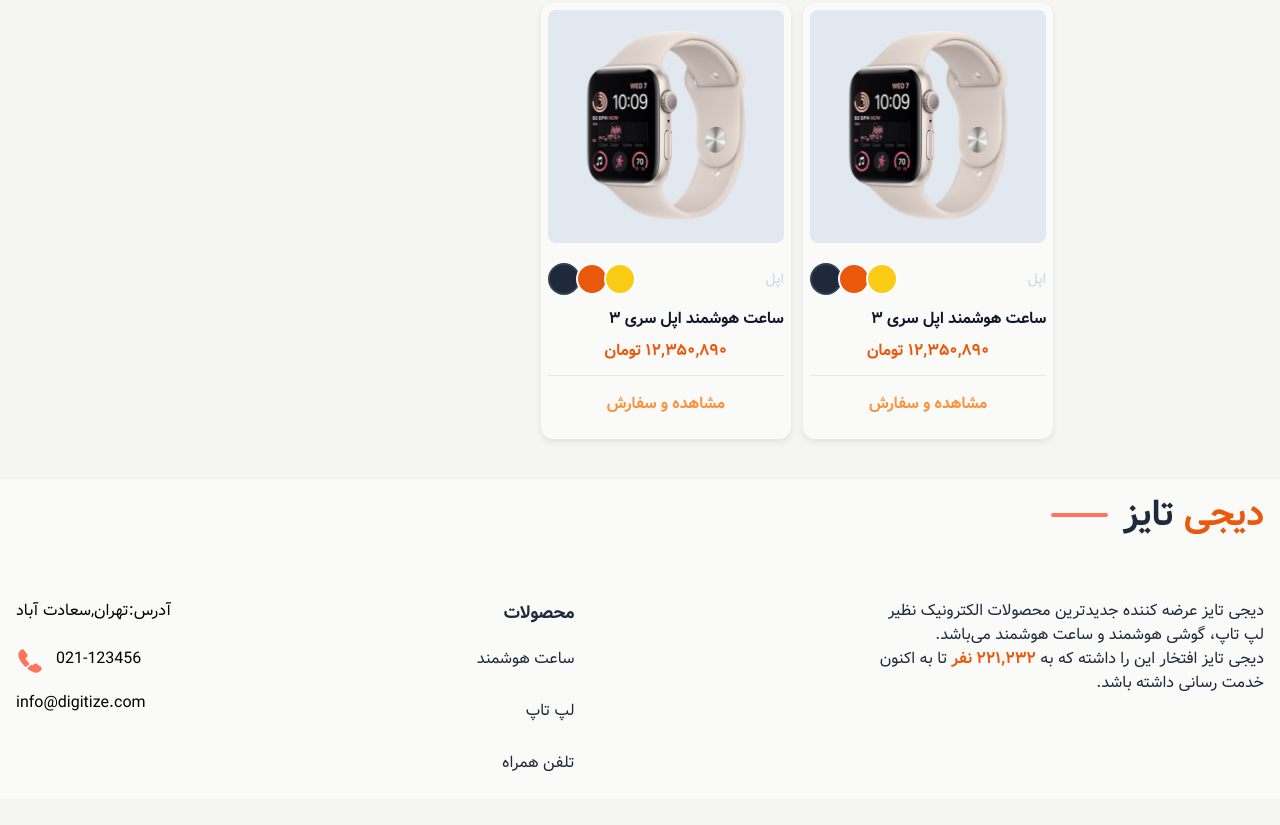
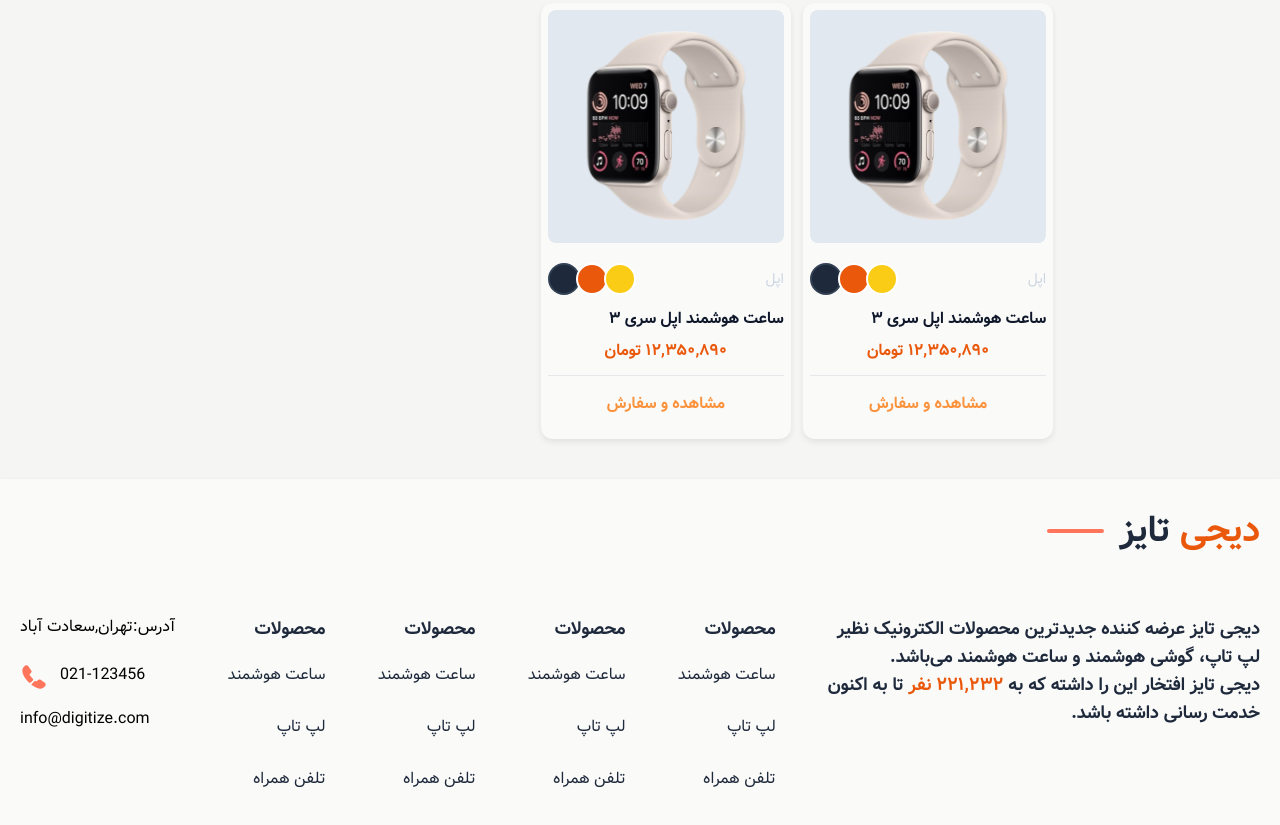
Before and after one commit to FarzinKhosravi/Digitize-Website-Redesign-TailwindCSS, a website: page public/shop-page.html in a window 1280 px wide. Shown: the part 697-1522 px from the top of the page. Before the commit the page ends 1496 px from the top, so only its background shows below. Drawn offline with nearby package versions, Linux system fonts and the light colour scheme.

Commit message:
modify footer section (web)

```diff
--- a/public/shop-page.html
+++ b/public/shop-page.html
@@ -994,12 +994,23 @@
     </main>
 
     <!-- Footer Section (Web) -->
-    <footer class="mb-0 hidden bg-stone-50 shadow md:block">
-      <div class="flex flex-col p-4 2xl:mx-auto 2xl:max-w-screen-2xl">
+    <footer class="hidden bg-stone-50 shadow md:block">
+      <div
+        class="pl-4.5 container mx-auto flex flex-col py-8 pr-4 lg:px-5 2xl:mx-auto 2xl:max-w-screen-2xl"
+      >
+        <!-- Logo -->
         <div class="mb-16 flex items-center justify-start">
           <div>
-            <span class="text-4xl font-black text-orange-600"> دیجی </span>
-            <span class="text-4xl font-black text-slate-800"> تایز </span>
+            <span
+              class="text-3xl font-bold text-orange-600 xl:text-4xl xl:font-black"
+            >
+              دیجی
+            </span>
+            <span
+              class="text-3xl font-bold text-slate-800 xl:text-4xl xl:font-black"
+            >
+              تایز
+            </span>
           </div>
           <div class="mr-4">
             <span>
@@ -1019,13 +1030,18 @@
             </span>
           </div>
         </div>
+        <!-- Content -->
         <div class="flex justify-between">
           <div>
-            <p class="text-base font-medium text-slate-800">
+            <p
+              class="text-base font-medium text-slate-800 xl:text-lg xl:font-semibold"
+            >
               دیجی‌ تایز عرضه کننده جدیدترین محصولات الکترونیک نظیر <br />
               لپ تاپ، گوشی هوشمند و ساعت هوشمند می‌باشد.<br />
               دیجی تایز افتخار این را داشته که به
-              <span class="font-semibold text-orange-600">۲۲۱,۲۳۲ نفر</span>
+              <span class="font-semibold text-orange-600 xl:font-bold"
+                >۲۲۱,۲۳۲ نفر</span
+              >
               تا به اکنون<br />
               خدمت رسانی داشته باشد.
             </p>
@@ -1033,7 +1049,8 @@
           <div class="mr-12">
             <ul class="flex flex-col gap-y-3">
               <li>
-                <span class="text-lg font-semibold text-slate-800"
+                <span
+                  class="text-base font-semibold text-slate-800 xl:text-lg xl:font-bold"
                   >محصولات</span
                 >
               </li>
@@ -1060,6 +1077,101 @@
               </li>
             </ul>
           </div>
+          <!-- *** -->
+          <div class="mr-12 hidden xl:block">
+            <ul class="flex flex-col gap-y-3">
+              <li>
+                <span
+                  class="text-base font-semibold text-slate-800 xl:text-lg xl:font-bold"
+                  >محصولات</span
+                >
+              </li>
+              <li class="cursor-pointer">
+                <a
+                  class="block py-2 text-base font-medium text-slate-800"
+                  href="#"
+                  >ساعت هوشمند</a
+                >
+              </li>
+              <li class="cursor-pointer">
+                <a
+                  class="block py-2 text-base font-medium text-slate-800"
+                  href="#"
+                  >لپ تاپ</a
+                >
+              </li>
+              <li class="cursor-pointer">
+                <a
+                  class="block py-2 text-base font-medium text-slate-800"
+                  href="#"
+                  >تلفن همراه</a
+                >
+              </li>
+            </ul>
+          </div>
+          <div class="mr-12 hidden xl:block">
+            <ul class="flex flex-col gap-y-3">
+              <li>
+                <span
+                  class="text-base font-semibold text-slate-800 xl:text-lg xl:font-bold"
+                  >محصولات</span
+                >
+              </li>
+              <li class="cursor-pointer">
+                <a
+                  class="block py-2 text-base font-medium text-slate-800"
+                  href="#"
+                  >ساعت هوشمند</a
+                >
+              </li>
+              <li class="cursor-pointer">
+                <a
+                  class="block py-2 text-base font-medium text-slate-800"
+                  href="#"
+                  >لپ تاپ</a
+                >
+              </li>
+              <li class="cursor-pointer">
+                <a
+                  class="block py-2 text-base font-medium text-slate-800"
+                  href="#"
+                  >تلفن همراه</a
+                >
+              </li>
+            </ul>
+          </div>
+          <div class="mr-12 hidden xl:block">
+            <ul class="flex flex-col gap-y-3">
+              <li>
+                <span
+                  class="text-base font-semibold text-slate-800 xl:text-lg xl:font-bold"
+                  >محصولات</span
+                >
+              </li>
+              <li class="cursor-pointer">
+                <a
+                  class="block py-2 text-base font-medium text-slate-800"
+                  href="#"
+                  >ساعت هوشمند</a
+                >
+              </li>
+              <li class="cursor-pointer">
+                <a
+                  class="block py-2 text-base font-medium text-slate-800"
+                  href="#"
+                  >لپ تاپ</a
+                >
+              </li>
+              <li class="cursor-pointer">
+                <a
+                  class="block py-2 text-base font-medium text-slate-800"
+                  href="#"
+                  >تلفن همراه</a
+                >
+              </li>
+            </ul>
+          </div>
+          <!-- *** -->
           <div class="mr-12 flex flex-col">
             <div class="mb-6">
               <span> آدرس:تهران,سعادت آباد </span>
--- a/tailwind.config.js
+++ b/tailwind.config.js
@@ -11,6 +11,7 @@
       },
       padding: {
         1.8: "0.45rem",
+        4.5: "18px",
       },
       height: {
         30: "7.5rem",
```
Also changed, not shown: public/build/tailwind.css.
